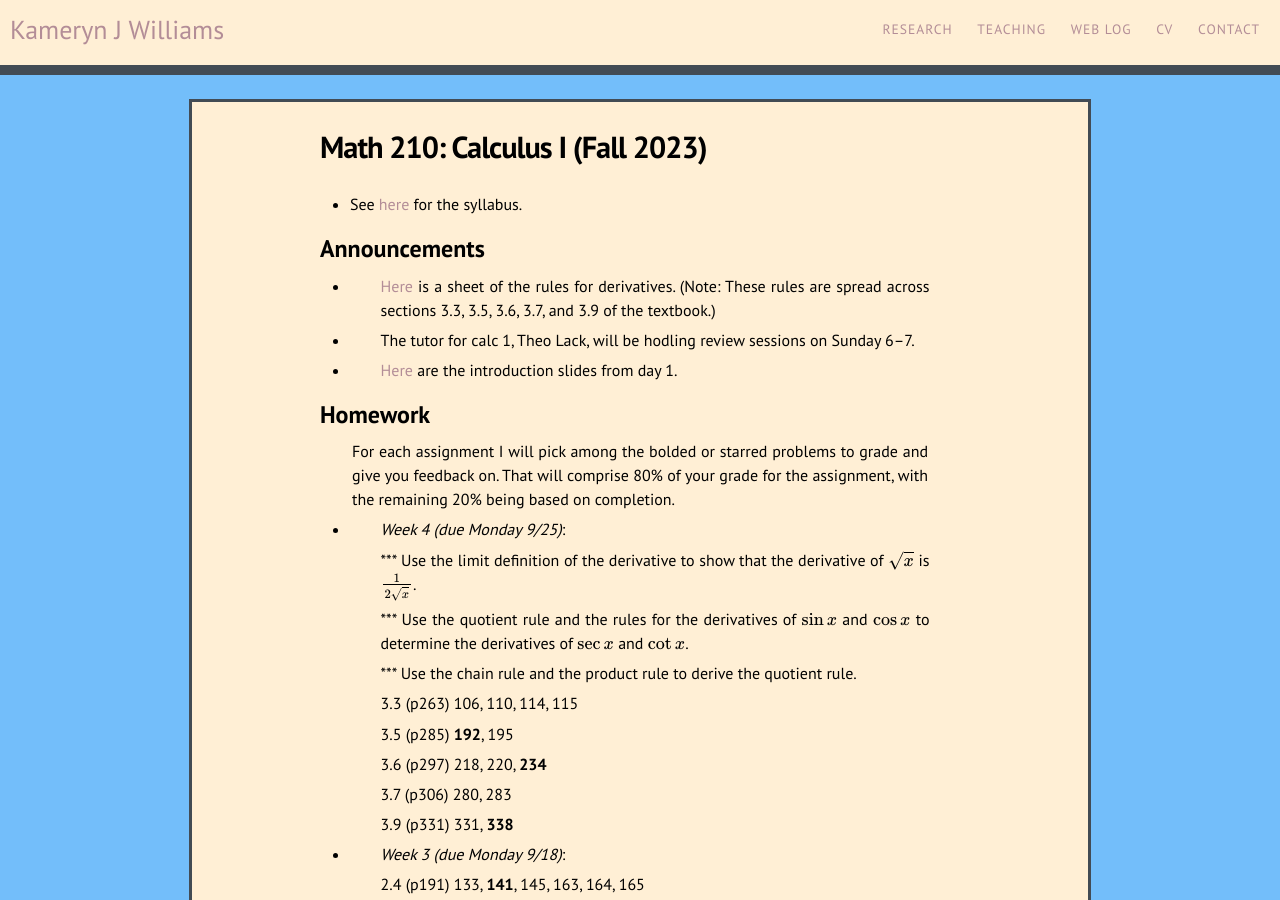
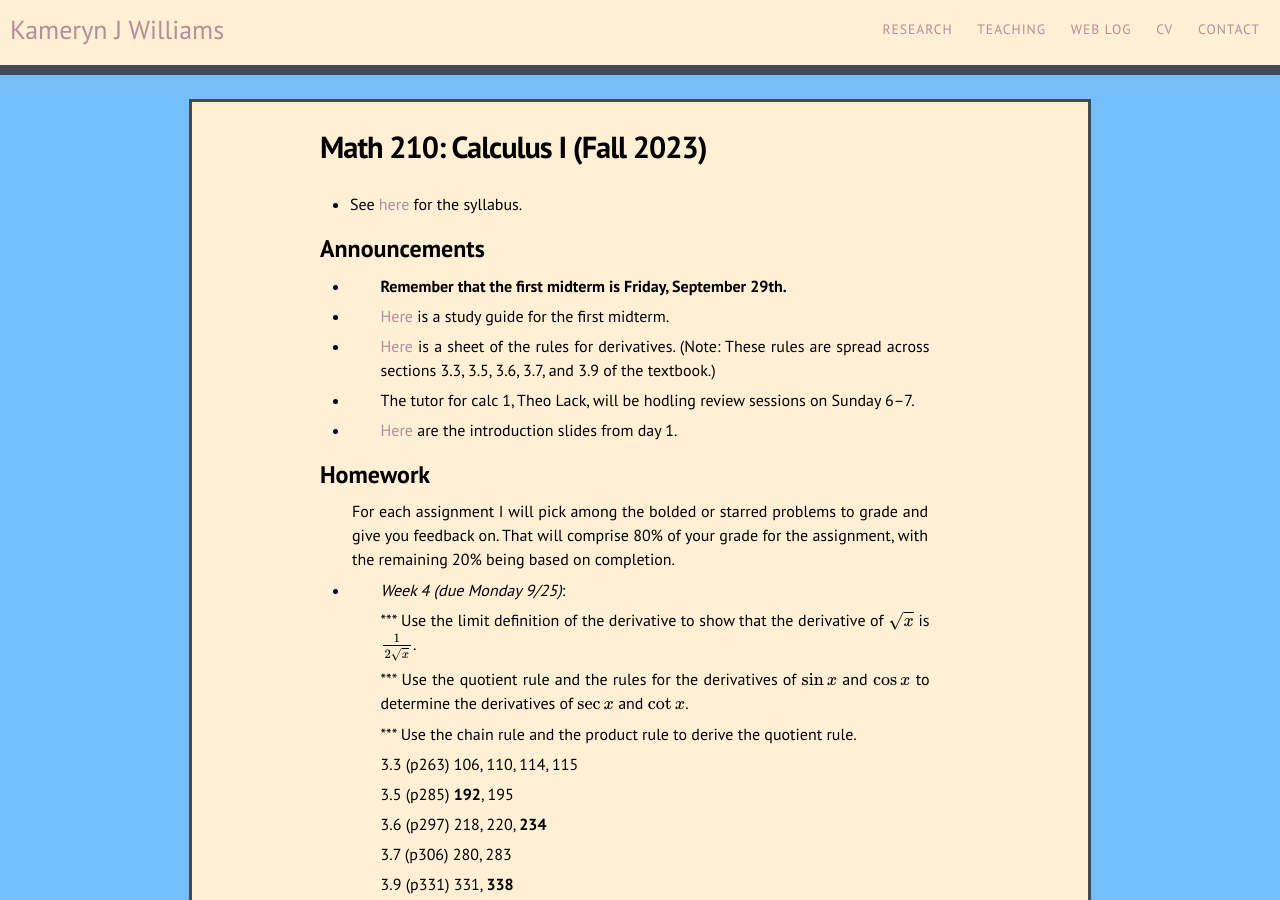
Before and after one commit to kamerynjw/kamerynjw.github.io, a Jekyll site: the page built from teaching/2023/math210.md, in a window 1280 px wide and 900 px high. Built offline with Jekyll 4.4.1, drawn with Linux system fonts in a browser that asks for light colours; nearby versions of some CDN libraries; formulas are drawn with MathJax 3.

Commit message:
calc 1 study giude

```diff
--- a/teaching/2023/math210.md
+++ b/teaching/2023/math210.md
@@ -9,6 +9,10 @@ permalink: /teaching/2023/math210/
 
 Announcements
 -------------
+
+* **Remember that the first midterm is Friday, September 29th.**
+
+* [Here]({{ page.url }}sg1.pdf) is a study guide for the first midterm.
 
 * [Here]({{ page.url }}diff-rules.pdf) is a sheet of the rules for derivatives. (Note: These rules are spread across sections 3.3, 3.5, 3.6, 3.7, and 3.9 of the textbook.)
 
```
Also changed, not shown: 1 other file.
